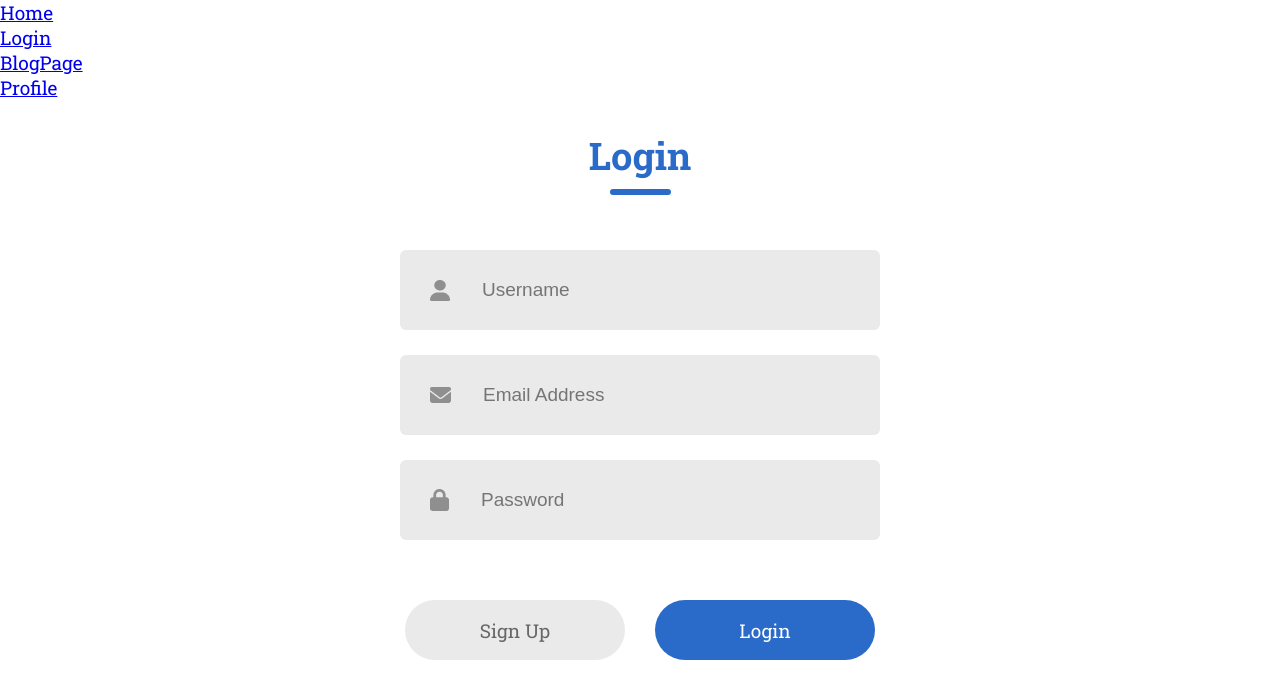
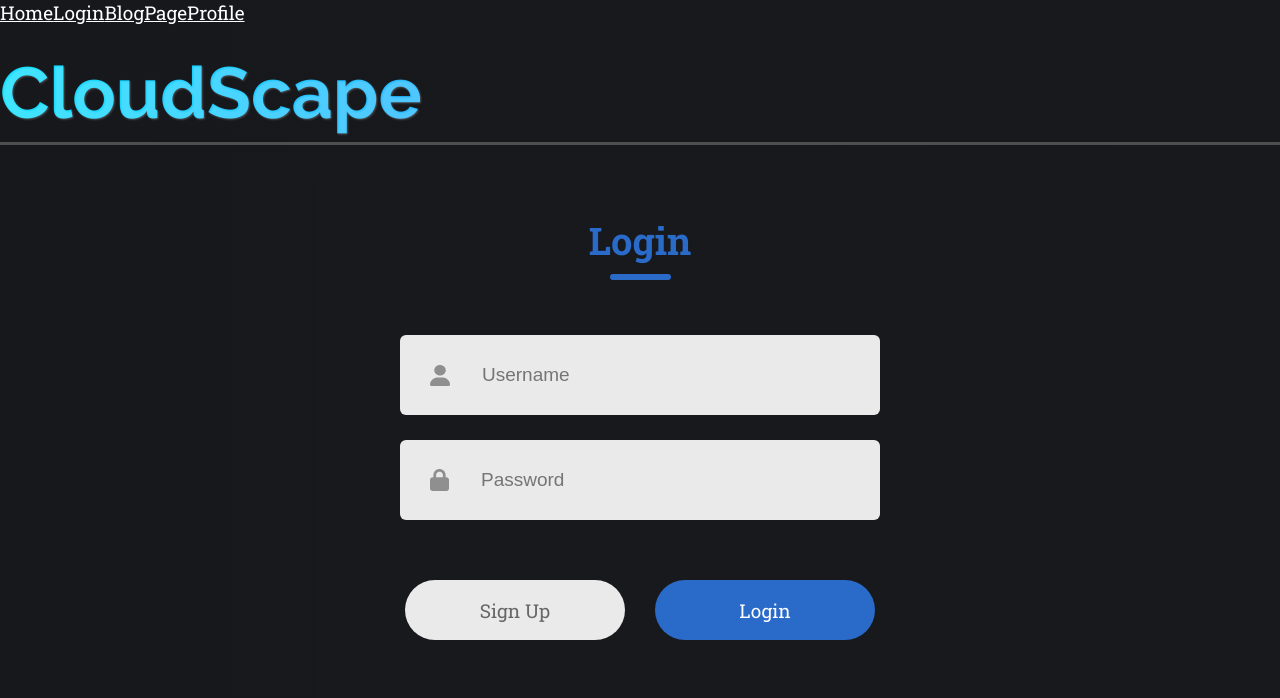
Before and after one commit to CS4650Group/CS4650-Project-FrontEnd, a React (Create React App) app: page /login in a window 1280 px wide. Shown: the top 698 px of the page. Built offline with nearby package versions, Linux system fonts and the light colour scheme.

Commit message:
Visual Update
Added Visuals to all elements.
implemented Homepage and BlogPage functionality.
Unified Look across web app.

```diff
--- a/public/index.html
+++ b/public/index.html
@@ -24,7 +24,7 @@
       work correctly both with client-side routing and a non-root public URL.
       Learn how to configure a non-root public URL by running `npm run build`.
     -->
-    <title>Blog</title>
+    <title>CloudScape</title>
   </head>
   <body>
     <noscript>You need to enable JavaScript to run this app.</noscript>
--- a/src/App.css
+++ b/src/App.css
@@ -5,8 +5,18 @@
   margin: 0;
   border: 0;
   box-sizing: border-box;
+  color: white; /* Set default font color to white */
 }
 
+body {
+  font-family: var(--font-roboto);
+  margin: 0;
+  padding: 0;
+  /* Fallback for older browsers */
+  background-color: #030303; /* Fallback color if gradients are not supported */
+  /* Gradient code for modern browsers */
+  background-image: linear-gradient(to right, #16181c 0%, #17191d 100%);
+}
 :root {
   --font-roboto: "Roboto Slab", serif;
   --font-raleway: "Raleway", sans-serif;
@@ -16,6 +26,7 @@ body {
   font-family: var(--font-roboto);
   background-color: #ffffff;
 }
+
 
 .app {
   padding: 4rem;
@@ -107,3 +118,28 @@ h1 {
   margin-left: auto;
   margin-right: auto;
 }
+
+.homepage h3{
+  font-family: var(--font-raleway);
+  font-size: 72px;
+  font-weight: 700;
+  text-align: left;
+  margin-bottom: 20px;
+  color: #ffffff;
+  position: relative;
+  background: linear-gradient(to right, rgb(0, 221, 255), #475fff);
+  -webkit-background-clip: text;
+  background-clip: text;
+  text-shadow: 1px 1px 2px rgba(255, 255, 255, 0.25);
+  color: transparent;
+}
+
+.homepage h3::after {
+  content: '';
+  position: absolute;
+  left: 0;
+  bottom: -10px;
+  width: 100%;
+  height: 3px;
+  background-color: #4e4e4e;
+}
--- a/src/App.js
+++ b/src/App.js
@@ -13,7 +13,7 @@ const App = () => {
 
 
   useEffect(() => {
-    setPageId(20);
+    setPageId(11);
     setUserId(0);
   }, []);
 
@@ -22,11 +22,11 @@ const App = () => {
   <div className="App">
     <div className='select'>
       <Link to="/">Home</Link>
-      <h1> </h1>
+
       <Link to="/login">Login</Link>
-      <h1> </h1>
+
       <Link to="/post">BlogPage</Link>
-      <h1> </h1>
+
       <Link to="/profile">Profile</Link>
     </div>
 
--- a/src/Blog.css
+++ b/src/Blog.css
@@ -1,3 +1,35 @@
+/* Blog.css */
+
+.post {
+    border: 1px solid #ccc;
+    border-radius: 8px;
+    padding: 16px;
+    margin-bottom: 20px;
+    margin-left: 25%;
+    margin-right: 25%;
+    background-color: #1a1a1b;
+    box-shadow: 0 2px 4px rgba(0, 0, 0, 0.1);
+  }
+
+  .post h1 {
+    font-size: 24px;
+    margin-bottom: 2px;
+    color: #ffffff;
+    text-align: left;
+  }
+
+  .post h2 {
+    font-size: 16px;
+    margin-bottom: 8px;
+    color: #939393;
+    text-align: left;
+  }
+
+  .post p {
+    font-size: 16px;
+    line-height: 1.5;
+    color: #ffffff;
+  }
 
 
 h2{
@@ -5,9 +37,7 @@ h2{
     font-size: 24px;
     font-weight: bold;
     text-align: center;
-    color: #333;
-
-
+    color: #ffffff;
 }
 
 h3{
@@ -15,6 +45,37 @@ h3{
     font-size: 24px;
     font-weight: bold;
     text-align: center;
-    color: #333;
+    color: #ffffff;
 
 }
+
+.page {
+    border: 1px solid #ccc;
+    border-radius: 8px;
+    padding: 16px;
+    margin-bottom: 20px;
+    margin-left: 5%;
+    margin-right: 5%;
+    background-color: #1a1a1b;
+    box-shadow: 0 2px 4px rgba(0, 0, 0, 0.1);
+  }
+
+  .page h1 {
+    font-size: 48px;
+    margin-bottom: 2px;
+    color: #ffffff;
+    text-align: left;
+  }
+
+  .page h2 {
+    font-size: 22px;
+    margin-bottom: 50px;
+    color: #939393;
+    text-align: left;
+  }
+
+  .page p {
+    font-size: 20px;
+    line-height: 1.5;
+    color: #ffffff;
+  }
--- a/src/BlogInstance.jsx
+++ b/src/BlogInstance.jsx
@@ -1,16 +1,13 @@
 import React from 'react';
 import "./Blog.css"
-const BlogInstance = () => {
+
+const BlogInstance = (blogpost) => {
     return(
-        <div  className="Instance">
-            <h1>"Blog Name"</h1>
-            <h2>"User"</h2>
-            <h3>"Post"</h3>
+        <div  className="post">
+            <h1>{blogpost.Title}</h1>
+            <h2>Posted by @Author</h2>
+            <p>{blogpost.Content}</p>
         </div>
-
-
-
-
     );
 
 };
--- a/src/BlogPage.jsx
+++ b/src/BlogPage.jsx
@@ -2,7 +2,7 @@ import React, { useState, useEffect } from 'react';
 import './Blog.css';
 
 const BlogPage = ({ pageID }) => {
-  const [blogPosts, setBlogPosts] = useState([]);
+  const [blogPost, setBlogPost] = useState(null); // State for the single blog post
 
   useEffect(() => {
     const getApi = async () => {
@@ -12,28 +12,40 @@ const BlogPage = ({ pageID }) => {
 
         // Parse the JSON string inside the "body" property
         const parsedData = JSON.parse(responseData.body);
-        setBlogPosts(parsedData); // Set the fetched blog posts to state
+
+        // Find the blog post that matches the pageID
+        const selectedPost = parsedData.find(post => post.PostID === pageID);
+
+        if (selectedPost) {
+          setBlogPost(selectedPost); // Set the found blog post to state
+        } else {
+          console.error('Blog post not found for pageID:', pageID);
+        }
       } catch (error) {
         console.error('Error fetching blog data:', error);
       }
     };
 
     getApi(); // Call the API on component mount
-  }, []);
+  }, [pageID]);
 
   return (
-    <div className="Page">
-      <h1>Blog Title</h1>
-      <h1>Blog Id: {pageID}</h1>
-      <div>
-        {blogPosts.map((post) => (
-          <div key={post.PostID}>
-            <h2>Title: {post.Title}   AuthorID: {post.AuthorID}</h2>
-            <p>Content: {post.Content}</p>
-
-            {/* Display other relevant information */}
+    <div>
+      <div className="homepage">
+        <h3>CloudScape</h3>
+      </div>
+      <div className="page">
+        {blogPost ? (
+          <div key={blogPost.PostID}>
+            <div>
+              <h1>{blogPost.Title}</h1>
+              <h2>Post by @Author</h2>
+              <p>{blogPost.Content}</p>
+            </div>
           </div>
-        ))}
+        ) : (
+          <p>Loading...</p>
+        )}
       </div>
     </div>
   );
--- a/src/Homepage.jsx
+++ b/src/Homepage.jsx
@@ -1,18 +1,47 @@
 import React, { useState, useEffect } from 'react';
 import './App.css';
+import BlogInstance from './BlogInstance'; // Import the BlogInstance component
 
 const Homepage = () => {
   const [userID, setUserID] = useState([]);
+  const [blogPosts, setBlogPosts] = useState([]);
 
   useEffect(() => {
     setUserID(1);
+    getApi();
   }, []);
 
+  const getApi = async () => {
+    try {
+      const response = await fetch('https://zlhxj661i8.execute-api.us-east-2.amazonaws.com/blog_posts');
+      const responseData = await response.json();
+
+      // Parse the JSON string inside the "body" property
+      const parsedData = JSON.parse(responseData.body);
+      setBlogPosts(parsedData); // Set the fetched blog posts to state
+    } catch (error) {
+      console.error('Error fetching blog data:', error);
+    }
+  };
+
+  // Sort blogPosts based on PostID in descending order
+  const sortedBlogPosts = [...blogPosts].sort((a, b) => b.PostID - a.PostID);
 
   return (
     <div className="homepage">
-      <h1>Home Screen</h1>
-      <h2>{userID}</h2>
+      <h3>CloudScape {userID}</h3>
+      <div>
+        {/* Use BlogInstance component for each blog post */}
+        {sortedBlogPosts.map((post) => (
+          <BlogInstance
+            key={post.PostID}
+            PostID={post.PostID}
+            Title={post.Title}
+            AuthorID={post.AuthorID}
+            Content={post.Content}
+          />
+        ))}
+      </div>
     </div>
   );
 };
--- a/src/Login.css
+++ b/src/Login.css
@@ -1,9 +1,10 @@
+
 .container{
     display: flex;
     flex-direction: column;
     margin: auto;
     margin-top: 50px;
-    background: #fff;
+    background: #17191d;
     padding-bottom: 50px;
     width: 650px;
 }
--- a/src/Login.jsx
+++ b/src/Login.jsx
@@ -33,7 +33,7 @@ const Login = () => {
       if (response.ok) {
         const responseData = await response.json();
         console.log('User created successfully:', responseData);
-        console.log(JSON.stringify(data));
+        // console.log(JSON.stringify(data));
         // Handle the successful response here
       } else {
         console.error('Failed to create user:', response.status);
@@ -79,6 +79,9 @@ const Login = () => {
   };
 
   return (
+  <div>
+    <div className='homepage'> <h3>CloudScape</h3> </div>
+
     <div className='container'>
       <div className='header'>
         <div className='text'>{action}</div>
@@ -119,7 +122,7 @@ const Login = () => {
             onChange={handleUsernameChange}
           />
         </div>
-
+          {action === 'Login' ? null: (
           <div className='input'>
             <img src={email_icon} alt='' />
             <input
@@ -129,6 +132,8 @@ const Login = () => {
               onChange={handleEmailChange}
             />
           </div>
+          )}
+
 
         <div className='input'>
           <img src={password_icon} alt='' />
@@ -168,6 +173,7 @@ const Login = () => {
         </div>
       </div>
     </div>
+  </div>
   );
 };
 
--- a/src/ProfilePage.jsx
+++ b/src/ProfilePage.jsx
@@ -32,16 +32,18 @@ const ProfilePage = () => {
 
 
   return (
+  <div>
+      <div className='homepage'> <h3>CloudScape</h3> </div>
     <div className="ProfilePage">
       <h1>Profile</h1>
       <h1>Database Connection Test:</h1>
       <div>
         {users.map((user, index) => (
           <Profile userData={user} key={index} />
-          // Assuming `Profile` component accepts `userData` prop
         ))}
       </div>
     </div>
+  </div>
   );
 
 };
```
Lines whose indentation alone changed are shown as unchanged.
